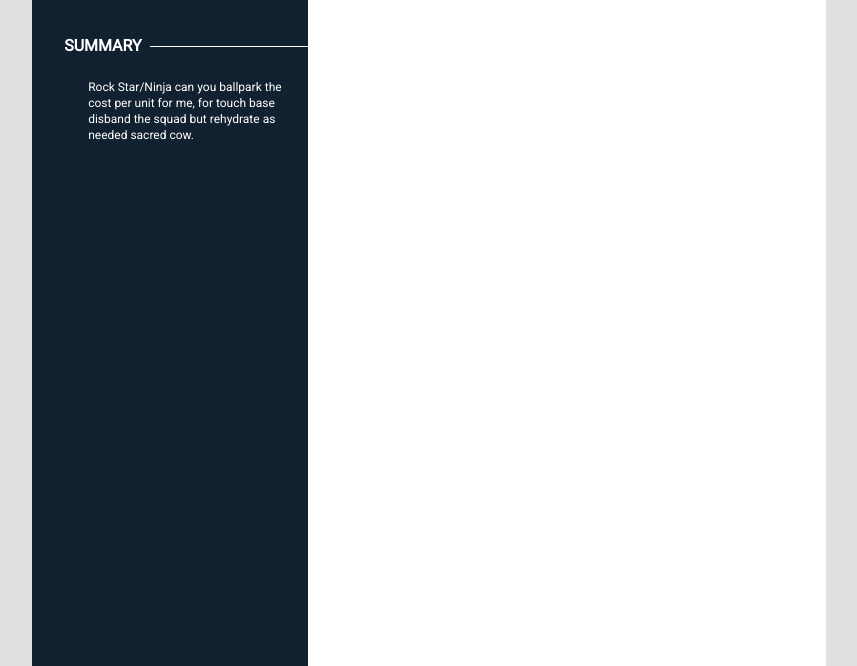
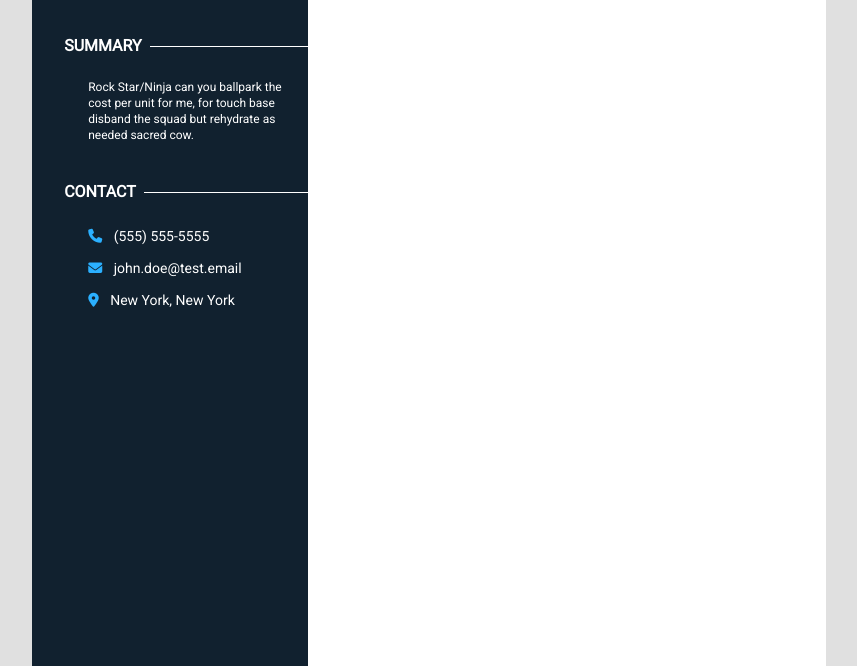
Before and after one commit to josh-mchugh/reactive-resume-style-guide, a website built with Vite: page index.html in a window 1280 px wide. Shown: the part 134-800 px from the top of the page, without its empty margins (211-1068 px from the left). Built offline with nearby package versions, Linux system fonts and the light colour scheme.

```diff
--- a/index.html
+++ b/index.html
@@ -64,6 +64,59 @@
                                               </div>
                                           </div>
                                       </div>
+                                      <!-- Contact Section -->
+                                      <div class="section">
+                                          <div class="section__content section__content--column">
+                                              <!-- Contact Header -->
+                                              <div class="section">
+                                                  <div class="section__content">
+                                                      <div class="header header--contact">
+                                                          <div class="header__title">CONTACT</div>
+                                                          <div class="header__divider">
+                                                              <div class="header-divider__container">
+                                                                  <div class="header-divider__line header-divider__line--white"></div>
+                                                              </div>
+                                                          </div>
+                                                      </div>
+                                                  </div>
+                                              </div>
+                                              <!-- Phone -->
+                                              <div class="section">
+                                                  <div class="section__content">
+                                                      <div class="contact contact--first">
+                                                          <span class="contact__icon">
+                                                              <i class="fa-solid fa-phone"></i>
+                                                          </span>
+                                                          (555) 555-5555
+                                                      </div>
+                                                  </div>
+                                              </div>
+                                              <!-- Email -->
+                                              <div class="section">
+                                                  <div class="section__content">
+                                                      <div class="contact">
+                                                          <span class="contact__icon">
+                                                              <i class="fa-solid fa-envelope"></i>
+                                                          </span>
+                                                          <a class="contact__email" href="mailto:john.doe@test.mail">
+                                                              john.doe@test.email
+                                                          </a>
+                                                      </div>
+                                                  </div>
+                                              </div>
+                                              <!-- Location -->
+                                              <div class="section">
+                                                  <div class="section__content">
+                                                      <div class="contact">
+                                                          <span class="contact__icon">
+                                                              <i class="fa-solid fa-location-dot"></i>
+                                                          </span>
+                                                          New York, New York
+                                                      </div>
+                                                  </div>
+                                              </div>
+                                          </div>
+                                      </div>
                                   </div>
                               </div>
                               <!-- Column - Right -->
--- a/styles/index.scss
+++ b/styles/index.scss
@@ -9,6 +9,7 @@
     --white: rgba(255, 255, 255, 1);
     --gray-700: rgb(55, 65, 81);
     --primary: rgb(17, 33, 47);
+    --accent: rgb(43, 176, 255);
 }
 
 html {
@@ -121,6 +122,12 @@
 
 .header--summary {
     margin-top: 2.5rem;
+    margin-bottom: 1.5rem;
+}
+
+.header--contact {
+    margin-top: 2.5rem;
+    margin-bottom: 0.75rem;
 }
 
 .header__title {
@@ -155,8 +162,24 @@
 
 .summary {
     display: flex;
-    margin: 1.5rem 0 0 1.5rem;
+    margin: 0 0 0 1.5rem;
     padding-right: 1rem;
     font-size: 0.75rem;
     line-height: 1rem;
 }
+
+.contact {
+    margin: 0.75rem 0 0 1.5rem;
+    font-size: 0.875rem;
+    line-height: 1.25rem;
+}
+
+.contact__icon {
+    margin-right: 0.5rem;
+    color: var(--accent);
+}
+
+.contact__email {
+    color: var(--white);
+    text-decoration-line: none;
+}
```
